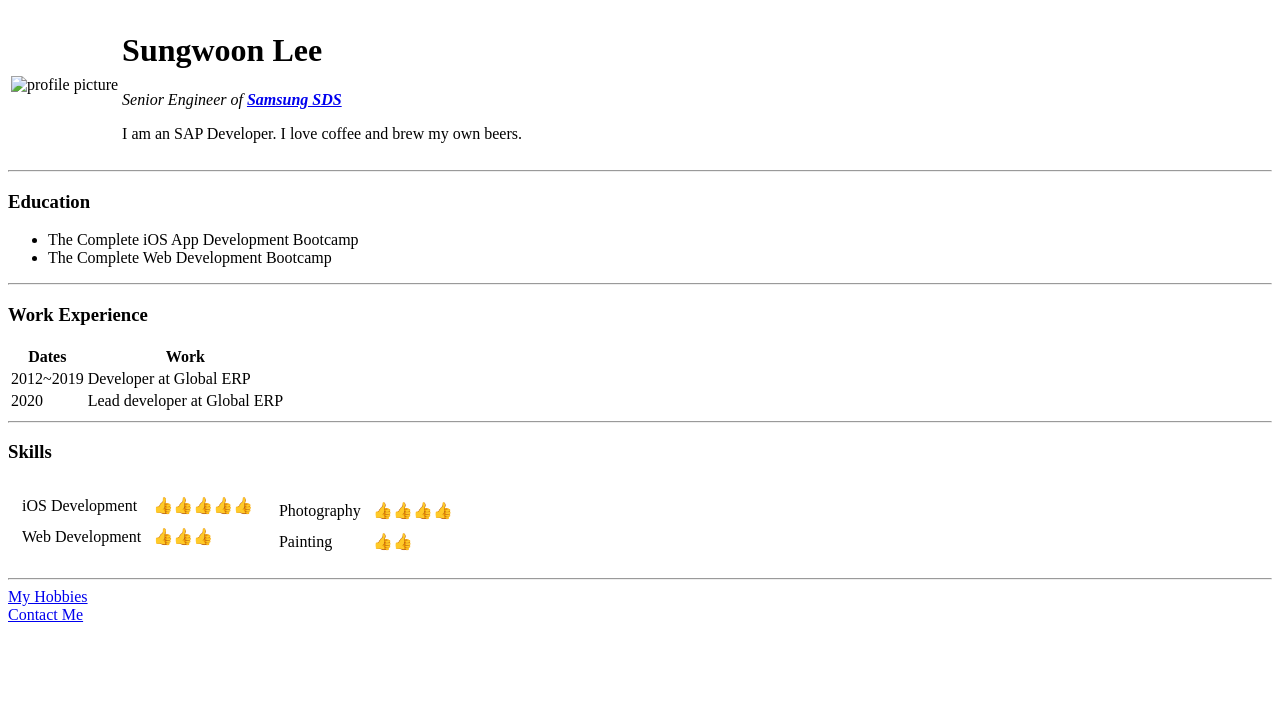
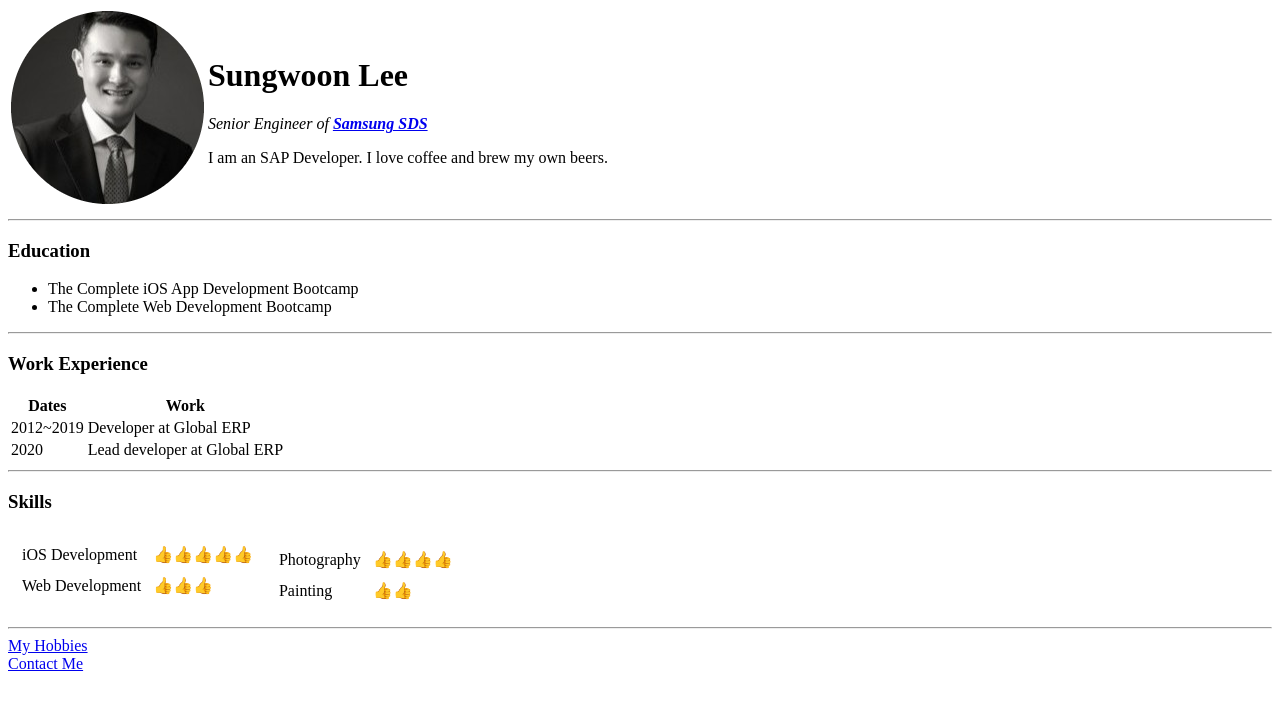
Before and after one commit to 2000silpeed/cv, a plain HTML site: page index.html in a window 1280 px wide. Drawn offline with Linux system fonts and the light colour scheme; the site is published under a folder, as on GitHub Pages, so addresses that start at the root find nothing.

Commit message:
Update index.html

```diff
--- a/index.html
+++ b/index.html
@@ -7,7 +7,7 @@
 <body>
     <table>
         <tr>
-            <td><img src="/images/sungwoon-modified.png" alt="profile picture"></td>
+            <td><img src="images/sungwoon-modified.png" alt="profile picture"></td>
             <td>
                     <h1>Sungwoon Lee</h1>
                     <p><em>Senior Engineer of <Strong><a href="https://www.samsungsds.com/kr/index.html">Samsung SDS</a></Strong></em></p>
```
